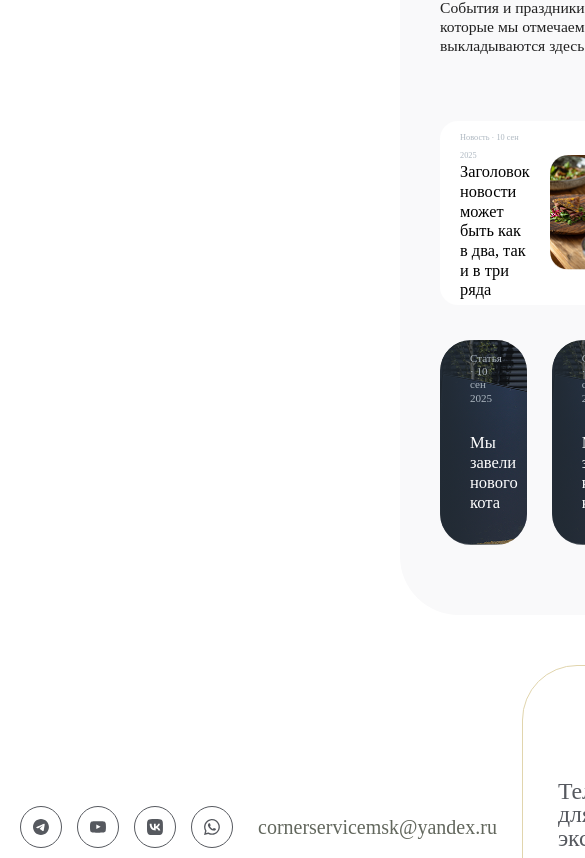
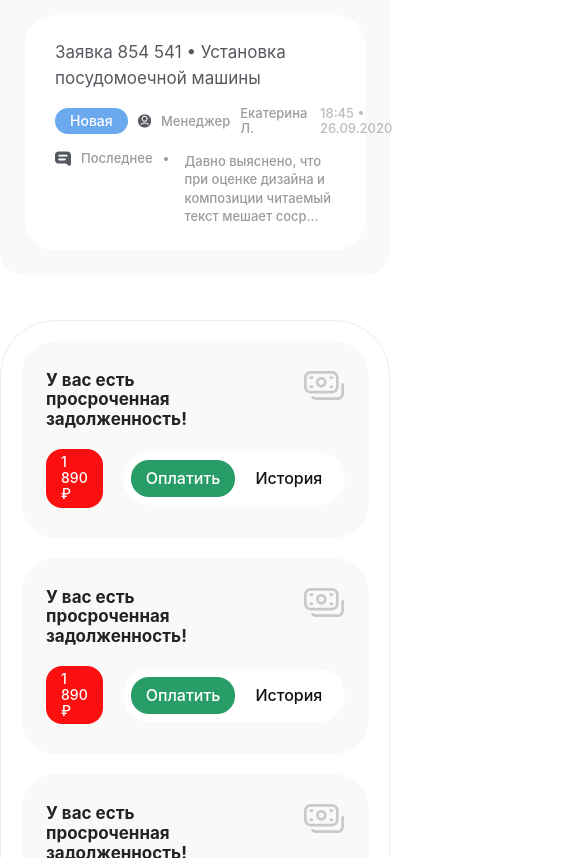
Before and after one commit to MikeSherif/community-management, a React (Vite) app: page / in a window 390 px wide. Shown: the part 1142-2000 px from the top of the page, 585 px wide, since content can reach past the window. Built offline with nearby package versions, Linux system fonts and the light colour scheme.

Commit message:
adaptive

```diff
--- a/src/app/layouts/app-layout/AppLayout.module.css
+++ b/src/app/layouts/app-layout/AppLayout.module.css
@@ -1,4 +1,5 @@
 .wrapper {
+    width: 100%;
     display: flex;
     flex-direction: row;
     align-items: flex-start;
@@ -11,3 +12,11 @@
     max-width: 1200px;
     box-sizing: border-box;
 }
+
+@media (max-width: 768px) {
+    .wrapper {
+        width: 100%;
+        flex-direction: column;
+        gap: 10px;
+    }
+}
--- a/src/pages/dashboard/ui/Hero/Hero.module.css
+++ b/src/pages/dashboard/ui/Hero/Hero.module.css
@@ -58,5 +58,16 @@
     line-height: 21.08px;
     letter-spacing: 0;
     vertical-align: middle;
+}
 
+@media (max-width: 768px) {
+    .hero__left {
+        grid-column: span 8;
+
+    }
+
+    .hero__right {
+        grid-column: span 8;
+
+    }
 }
--- a/src/pages/dashboard/ui/Information/Information.module.css
+++ b/src/pages/dashboard/ui/Information/Information.module.css
@@ -129,6 +129,9 @@
     border-radius: 31.06px;
     overflow: hidden;
     background-image: url("/assets/img/background.png");
+    background-size: cover;
+    background-position: center;
+    background-repeat: no-repeat;
 }
 
 .information__article_el::after {
@@ -174,3 +177,9 @@
 color: #FFFFFF;
     padding-bottom: 20px;
 }
+
+@media (max-width: 768px) {
+    .information__news_list, .information__article_list {
+        grid-template-columns: repeat(1, 1fr);
+    }
+}
```
